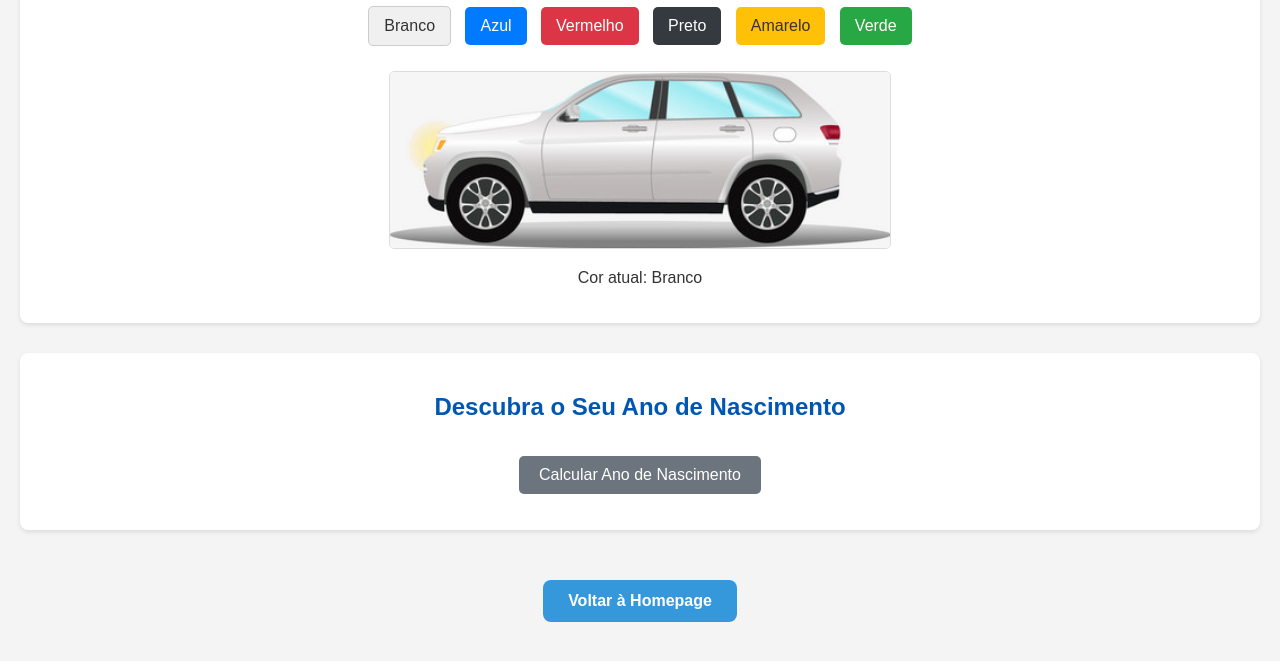
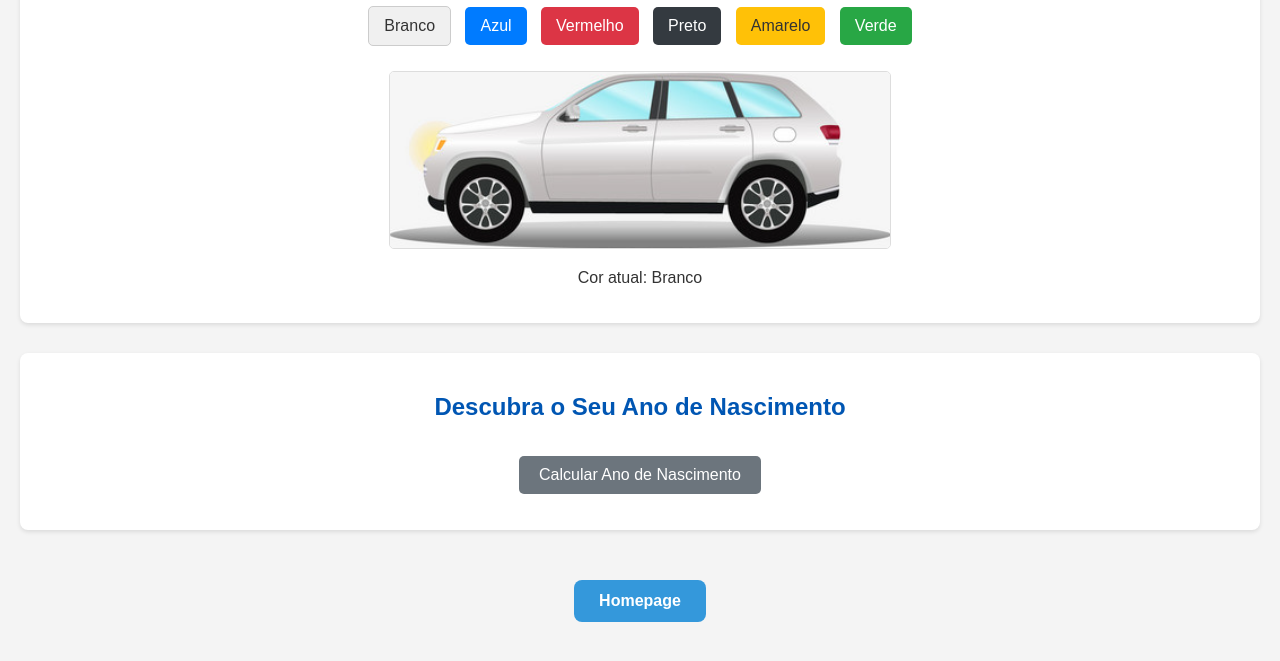
Before and after one commit to Bruno-alvez85/Cor-dos-carros-e-Idade, a plain HTML site: page index.html in a window 1280 px wide. Shown: the part 119-780 px from the top of the page. Drawn offline with Linux system fonts and the light colour scheme; files whose address does not match are found by name.

Commit message:
Update index.html

```diff
--- a/index.html
+++ b/index.html
@@ -132,7 +132,7 @@
 
     <!-- Botão para voltar à homepage -->
     <div class="footer-btn">
-        <a href="index.html.html" class="btn-home">Voltar à Homepage</a>
+        <a href="https://bruno-alvez85.github.io/brunocosta.github.io" class="btn-home">Homepage</a>
     </div>
 
     <script>
```
